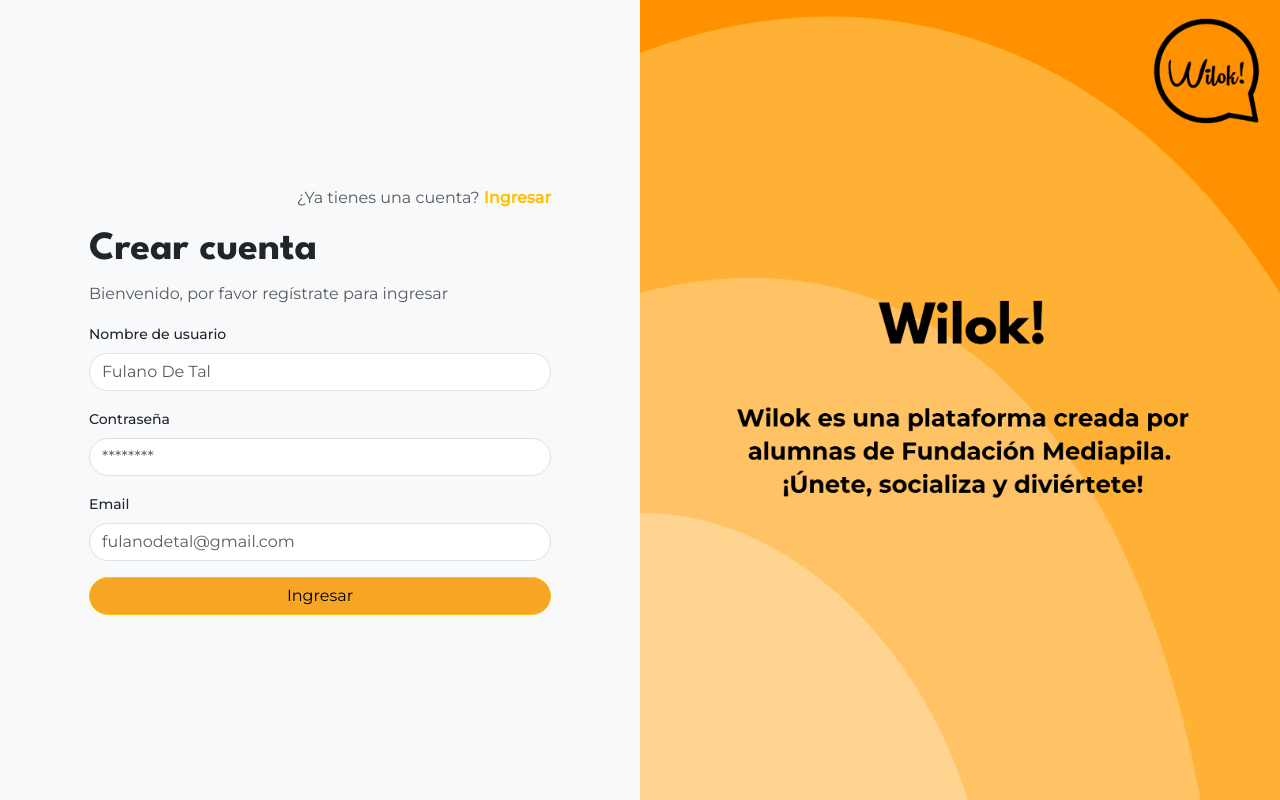
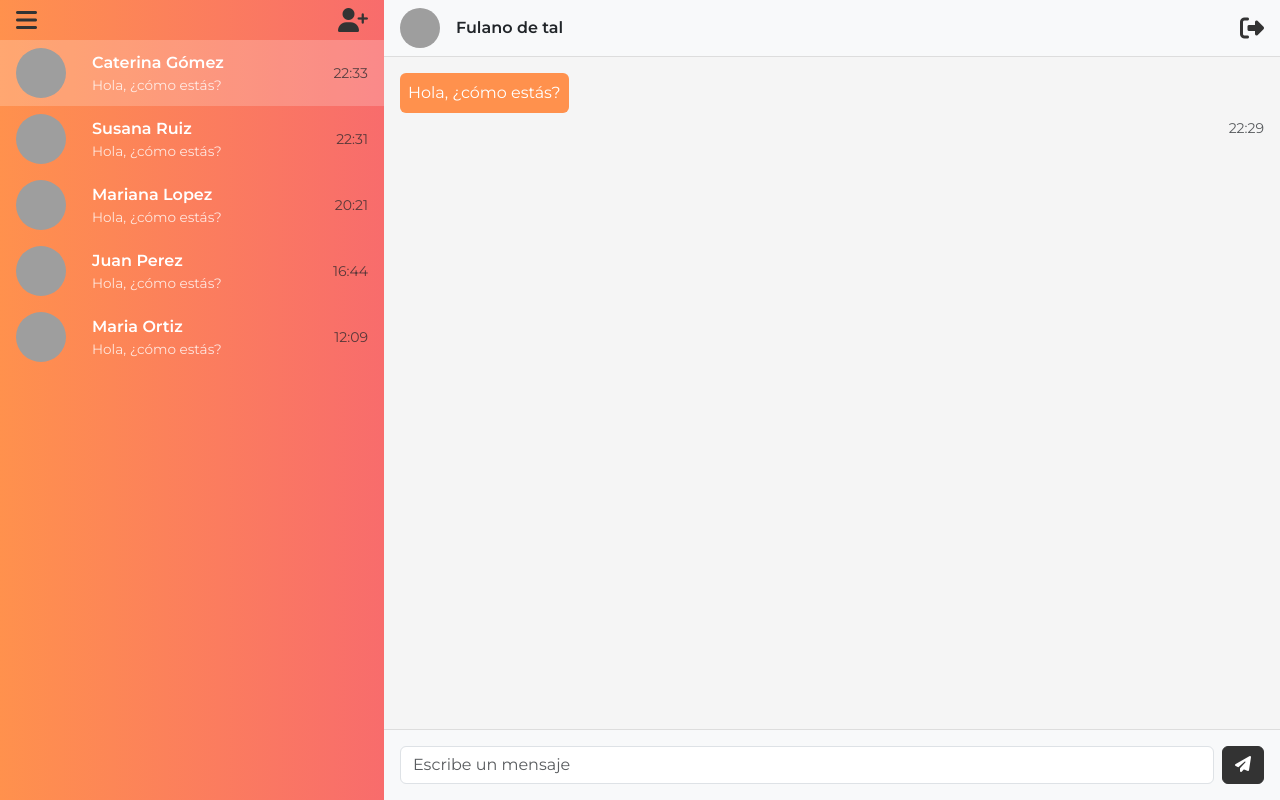
Before and after one commit to M2019arlene/Proyecto-wilok-, a plain HTML site: page index.html in a window 1280 px wide. Drawn offline with nearby package versions, Linux system fonts and the light colour scheme; grey boxes are pictures that could not be loaded.

Commit message:
Add files via upload

```diff
--- a/index.html
+++ b/index.html
@@ -1,46 +1,94 @@
 <!DOCTYPE html>
-<html lang="es">
+<html lang="en">
+
     <head>
         <meta charset="UTF-8">
         <meta name="viewport" content="width=device-width, initial-scale=1.0">
-  <title>Wilok - Crear Cuenta</title>
-  <!-- Bootstrap CSS -->
+        <title>Chatbot</title>
         <link href="https://cdn.jsdelivr.net/npm/bootstrap@5.3.2/dist/css/bootstrap.min.css" rel="stylesheet">
-  <!-- Google Fonts -->
-  <link href="https://fonts.googleapis.com/css2?family=League+Spartan:wght@400;700&family=Montserrat:wght@400;500&display=swap" rel="stylesheet">
-  <!-- Custom CSS -->
+        <link href="https://cdnjs.cloudflare.com/ajax/libs/font-awesome/6.0.0-beta3/css/all.min.css" rel="stylesheet">
+        <link href="https://fonts.googleapis.com/css2?family=Montserrat:wght@400;500;600&display=swap" rel="stylesheet">
         <link rel="stylesheet" href="styles.css">
     </head>
-<body class="bg-light">
-  <div class="container-fluid vh-100">
-    <div class="row h-100">
-      <!-- Formulario -->
-      <div class="col-md-6 d-flex align-items-center justify-content-center">
-        <div class="w-75">
-          <p class="text-end text-muted">¿Ya tienes una cuenta? <a href="#" class="text-warning">Ingresar</a></p>
-          <h1 class="fw-bold" style="font-family: 'League Spartan', sans-serif;">Crear cuenta</h1>
-          <p class="text-muted" style="font-family: 'Montserrat', sans-serif;">Bienvenido, por favor regístrate para ingresar</p>
-          <form>
-            <div class="mb-3">
-              <label for="username" class="form-label">Nombre de usuario</label>
-              <input type="text" class="form-control rounded-pill" id="username" placeholder="Fulano De Tal">
+
+    <body>
+        <div class="d-flex vh-100">
+            <!--Lista de usuarios-->
+            <div class="sidebar bg-gradient text-white">
+                <div class="menu-header d-flex justify-content-between align-items-center px-3 py-2">
+                    <i class="fas fa-bars fs-4" id="menu-toggle"></i>
+                    <i class="fas fa-user-plus fs-4" id="add-user-btn"></i>
                 </div>
-            <div class="mb-3">
-              <label for="password" class="form-label">Contraseña</label>
-              <input type="password" class="form-control rounded-pill" id="password" placeholder="********">
+                <div class="contact-list">
+                    <div class="contact-item active d-flex align-items-center px-3 py-2">
+                        <img src="caterina.png" alt="Perfil" class="rounded-circle me-3">
+                        <div class="contact-info flex-grow-1">
+                            <strong>Caterina Gómez</strong>
+                            <p class="mb-0">Hola, ¿cómo estás?</p>
                         </div>
-            <div class="mb-3">
-              <label for="email" class="form-label">Email</label>
-              <input type="email" class="form-control rounded-pill" id="email" placeholder="fulanodetal@gmail.com">
+                        <span class="text-muted small">22:33</span>
                     </div>
-            <button type="submit" class="btn btn-warning w-100 rounded-pill">Ingresar</button>
-          </form>
+                    <div class="contact-item d-flex align-items-center px-3 py-2">
+                        <img src="susana.png" alt="Perfil" class="rounded-circle me-3">
+                        <div class="contact-info flex-grow-1">
+                            <strong>Susana Ruiz</strong>
+                            <p class="mb-0">Hola, ¿cómo estás?</p>
                         </div>
+                        <span class="text-muted small">22:31</span>
                     </div>
-      <!-- Imagen de fondo -->
-      <div class="col-md-6 d-none d-md-block" style="background: url('fondosingup.png'); no-repeat center center; background-size: cover;">
+                    <div class="contact-item d-flex align-items-center px-3 py-2">
+                        <img src="mariana.png" alt="Perfil" class="rounded-circle me-3">
+                        <div class="contact-info flex-grow-1">
+                            <strong>Mariana Lopez</strong>
+                            <p class="mb-0">Hola, ¿cómo estás?</p>
+                        </div>
+                        <span class="text-muted small">20:21</span>
+                    </div>
+                    <div class="contact-item d-flex align-items-center px-3 py-2">
+                        <img src="juan.png" alt="Perfil" class="rounded-circle me-3">
+                        <div class="contact-info flex-grow-1">
+                            <strong>Juan Perez</strong>
+                            <p class="mb-0">Hola, ¿cómo estás?</p>
+                        </div>
+                        <span class="text-muted small">16:44</span>
+                    </div>
+                    <div class="contact-item d-flex align-items-center px-3 py-2">
+                        <img src="maria.png" alt="Perfil" class="rounded-circle me-3">
+                        <div class="contact-info flex-grow-1">
+                            <strong>Maria Ortiz</strong>
+                            <p class="mb-0">Hola, ¿cómo estás?</p>
+                        </div>
+                        <span class="text-muted small">12:09</span>
                     </div>
                 </div>
             </div>
+
+            <!--chat-->
+            <div class="chat-container d-flex flex-column">
+                <div class="chat-header bg-light d-flex align-items-center px-3 py-2">
+                    <img src="fulano.png" alt="Perfil" class="rounded-circle me-3 profile-img">
+                    <strong>Fulano de tal</strong>
+                    <i class="fas fa-sign-out-alt ms-auto fs-4" id="close-chat-btn"></i>
+                </div>
+
+                <div class="chat-body flex-grow-1 p-3 overflow-auto">
+                    <div class="message bot mb-3">
+                        <div class="message-content p-2 rounded bg-warning text-white">Hola, ¿cómo estás?</div>
+                        <div class="message-time text-end small text-muted">22:29</div>
+                    </div>
+                </div>
+
+                <div class="chat-footer d-flex p-3 bg-light">
+                    <input type="text" id="user-input" class="form-control me-2" placeholder="Escribe un mensaje">
+                    <button id="send-btn" class="btn btn-primary">
+                        <i class="fas fa-paper-plane"></i>
+                    </button>
+                </div>
+            </div>
+        </div>
+
+        <script src="https://kit.fontawesome.com/a076d05399.js"></script>
+        <script src="script.js"></script>
     </body>
+
 </html>
--- a/styles.css
+++ b/styles.css
@@ -1,82 +1,130 @@
-/* Fuente global */
-body {
-    font-family: 'Montserrat', sans-serif;
-    background-color: #f8f9fa; /* Color de fondo claro para toda la página */
+/* General */
+body, html {
     margin: 0;
     padding: 0;
+    font-family: 'Montserrat';
 }
 
-  h1 {
-    font-family: 'League Spartan', sans-serif;
-    font-weight: 700;
+/* Sidebar */
+.sidebar {
+    width: 30%;
+    max-width: 450px;
+    background: linear-gradient(90deg, #ff914d, #f86c6c) !important;
+    color: black;
+    overflow-y: auto;
 }
 
-  p {
-    font-family: 'Montserrat', sans-serif;
-    font-weight: 400;
-    color: #6c757d; /* Color gris para textos secundarios */
+.menu-header i {
+    cursor: pointer;
 }
 
-  /* Estilo del formulario */
-  form {
-    width: 100%;
+/* Contact list */
+.contact-list {
+    overflow-y: auto;
 }
 
-  form label {
-    font-weight: 500;
-    color: #212529; /* Color negro para etiquetas */
-    font-size: 14px;
+.contact-item {
+    display: flex;
+    align-items: center;
+    gap: 10px;
+    padding: 10px;
+    transition: background 0.3s;
+    cursor: pointer;
 }
 
-  form input {
-    font-size: 14px;
-    padding: 10px 15px;
-    border-radius: 30px; /* Borde redondeado */
-    border: 1px solid #ced4da;
-    box-shadow: none;
+.contact-item.active, .contact-item:hover {
+    background-color: rgba(255, 255, 255, 0.2);
 }
 
-  form input:focus {
-    outline: none;
-    border-color: #f6a524; /* Color de enfoque amarillo */
-    box-shadow: 0 0 5px rgba(246, 165, 36, 0.5);
+.contact-info p {
+    font-size: 0.85em;
+    margin: 0;
+    color: rgba(255, 255, 255, 0.8);
 }
 
-  form button {
-    font-weight: bold;
-    font-size: 16px;
-    background-color: #f6a524 !important; /* Botón naranja */
-    border: none;
-    color: white;
-    padding: 10px 20px;
-    border-radius: 30px;
-    transition: all 0.3s ease;
+.contact-item img {
+    width: 50px;
+    height: 50px;
+    object-fit: cover;
 }
 
-  form button:hover {
-    background-color: #e5941e; /* Botón más oscuro al pasar el cursor */
+/* Chat */
+.chat-container {
+    flex: 1;
+    display: flex;
+    flex-direction: column;
 }
 
-  /* Enlace para ingresar */
-  .text-end a {
-    font-weight: bold;
-    color: #f6a524; /* Color naranja */
-    text-decoration: none;
+.chat-header {
+    border-bottom: 1px solid #ddd;
 }
 
-  .text-end a:hover {
-    text-decoration: underline;
+.chat-body {
+    background-color: #f5f5f5;
 }
 
-  /* Estilo de la sección derecha con imagen de fondo */
-  .section-right {
-    background: url('Sin título (1080 x 1350 px) (1).png') no-repeat center center;
-    background-size: cover;
+.message-content {
+    display: inline-block;
+    max-width: 70%;
 }
 
-  /* Adaptaciones responsive */
-  @media (max-width: 768px) {
-    .section-right {
-      display: none; /* Oculta la imagen de fondo en pantallas pequeñas */
+.message-time {
+    margin-top: 5px;
 }
+
+.message.bot .message-content {
+    background-color: #ff914d !important;
+    color: white;
 }
+
+.message.user .message-content {
+    background-color: #bfc0c0 !important;
+    color: black;
+}
+
+.chat-footer {
+    border-top: 1px solid #ddd;
+}
+
+/* Menú y botones */
+#add-user-btn {
+    cursor: pointer;
+}
+
+#close-chat-btn {
+    cursor: pointer;
+}
+
+#add-user-btn, #close-chat-btn {
+    font-size: 1.5em;
+    color: #333;
+}
+
+/* Animación para el hover de los botones */
+#add-user-btn:hover, #close-chat-btn:hover {
+    color: #ffff;
+}
+
+#menu-toggle {
+    color: #333;
+}
+
+.btn-primary {
+    background-color: #333;
+    border-color: #333;
+}
+
+.btn-primary:hover {
+    background-color: #ff7b54;
+    border-color: #ff7b54;
+}
+
+#user-input:focus {
+    border-color: #ff7b54;
+    box-shadow: 0 0 5px rgba(255, 123, 84, 0.5);
+}
+
+.profile-img {
+    width: 40px;
+    height: 40px;
+}
```
Also changed, not shown: script.js (added, +79 -0 lines), 6 other files. Lines whose indentation alone changed are shown as unchanged.
